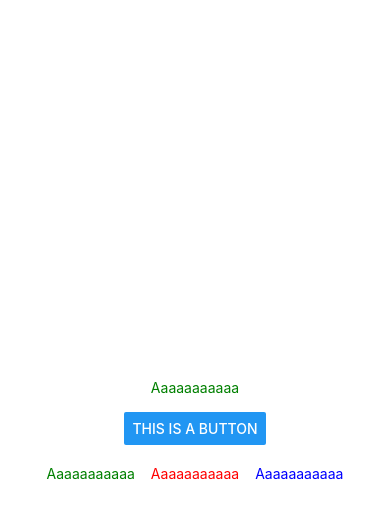
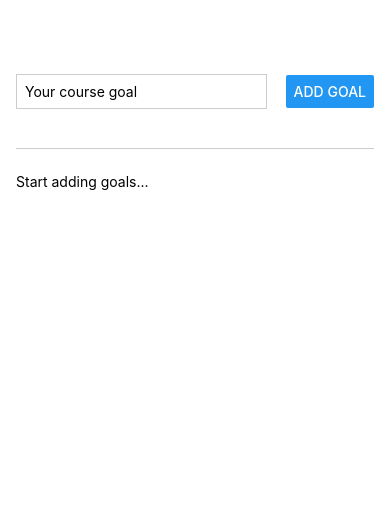
Before and after one commit to Badi1298/RNBasics, a React Native app: screen / in a window 390 px wide. Shown: the top 518 px of the page. Built offline with nearby package versions, Linux system fonts and the light colour scheme.

Commit message:
goals list with add + remove goals

```diff
--- a/App.js
+++ b/App.js
@@ -1,31 +1,32 @@
-import { Button, StyleSheet, Text, View } from 'react-native';
+import { useState } from 'react';
+import { StyleSheet, View } from 'react-native';
+
+import GoalsList from './components/GoalsList';
+import AddGoals from './components/AddGoals';
 
 export default function App() {
-    return (
-        <View style={styles.container}>
-            <Text style={{ color: 'green', padding: 16 }}>Aaaaaaaaaaa</Text>
-            <Button title="This is a button" />
-            <View style={styles.innerContainer}>
-                <Text style={{ color: 'green' }}>Aaaaaaaaaaa</Text>
-                <Text style={{ color: 'red' }}>Aaaaaaaaaaa</Text>
-                <Text style={{ color: 'blue' }}>Aaaaaaaaaaa</Text>
-            </View>
-        </View>
-    );
+	const [goalText, setGoalText] = useState('');
+	const [goals, setGoals] = useState([]);
+
+	return (
+		<View style={styles.appContainer}>
+			<AddGoals
+				goalText={goalText}
+				setGoalText={setGoalText}
+				setGoals={setGoals}
+			/>
+			<GoalsList
+				goals={goals}
+				setGoals={setGoals}
+			/>
+		</View>
+	);
 }
 
 const styles = StyleSheet.create({
-    container: {
-        display: 'flex',
-        flex: 1,
-        backgroundColor: '#fff',
-        alignItems: 'center',
-        justifyContent: 'center',
-    },
-    innerContainer: {
-        display: 'flex',
-        flexDirection: 'row',
-        columnGap: 16,
-        marginTop: 20,
-    },
+	appContainer: {
+		flex: 1,
+		paddingTop: 36,
+		paddingHorizontal: 16,
+	},
 });
--- /dev/null
+++ b/components/AddGoals.js
@@ -0,0 +1,46 @@
+import { Button, StyleSheet, TextInput, View } from 'react-native';
+
+export default function AddGoals({ goalText, setGoalText, setGoals }) {
+	function goalInputHandler(text) {
+		setGoalText(text);
+	}
+
+	function addGoalHandler() {
+		setGoals((prev) => [...prev, goalText]);
+		setGoalText('');
+	}
+
+	return (
+		<View style={styles.inputContainer}>
+			<TextInput
+				value={goalText}
+				style={styles.textInput}
+				placeholder="Your course goal"
+				onChangeText={goalInputHandler}
+			/>
+			<Button
+				title="Add Goal"
+				onPress={addGoalHandler}
+			/>
+		</View>
+	);
+}
+
+const styles = StyleSheet.create({
+	inputContainer: {
+		flex: 1,
+		flexDirection: 'row',
+		justifyContent: 'space-between',
+		alignItems: 'center',
+		marginBottom: 24,
+		borderBottomWidth: 1,
+		borderBottomColor: '#cccccc',
+	},
+	textInput: {
+		borderWidth: 1,
+		borderColor: '#cccccc',
+		width: '70%',
+		padding: 8,
+		marginRight: 8,
+	},
+});
--- /dev/null
+++ b/components/GoalsList.js
@@ -0,0 +1,40 @@
+import { FlatList, Pressable, StyleSheet, Text, View } from 'react-native';
+
+export default function GoalsList({ goals, setGoals }) {
+	function deleteGoalHandler(index) {
+		setGoals((prev) => prev.filter((_, i) => index !== i));
+	}
+
+	return (
+		<View style={styles.goalsContainer}>
+			{goals.length === 0 && <Text>Start adding goals...</Text>}
+			<FlatList
+				data={goals}
+				renderItem={({ item, index }) => (
+					<Pressable onPress={() => deleteGoalHandler(index)}>
+						<View style={styles.item}>
+							<Text style={styles.title}>{item}</Text>
+						</View>
+					</Pressable>
+				)}
+				keyExtractor={(item) => item}
+			/>
+		</View>
+	);
+}
+
+const styles = StyleSheet.create({
+	goalsContainer: {
+		flex: 6,
+	},
+	item: {
+		backgroundColor: 'teal',
+		padding: 20,
+		borderRadius: 6,
+		marginBottom: 10,
+	},
+	title: {
+		fontSize: 16,
+		color: 'white',
+	},
+});
```
Also changed, not shown: .prettierrc.js (added).
